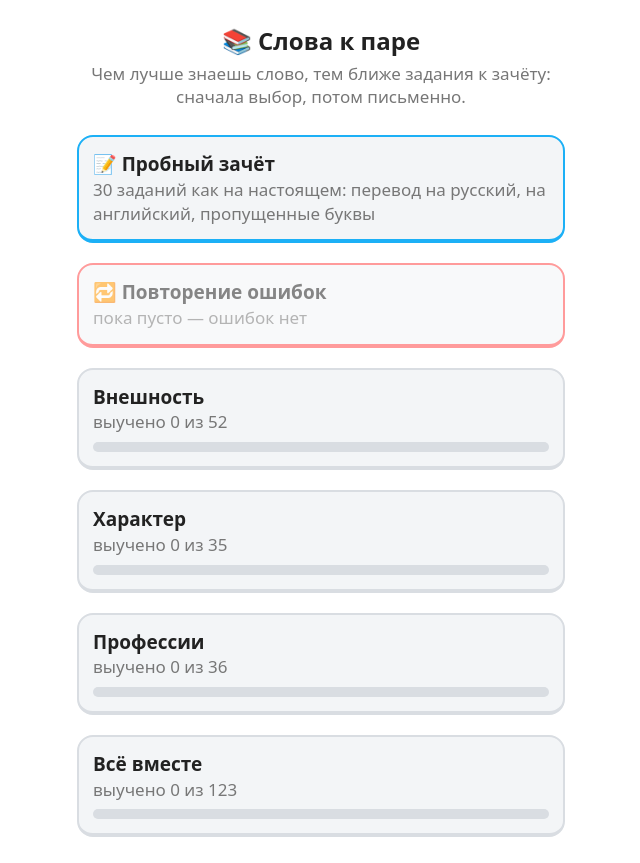
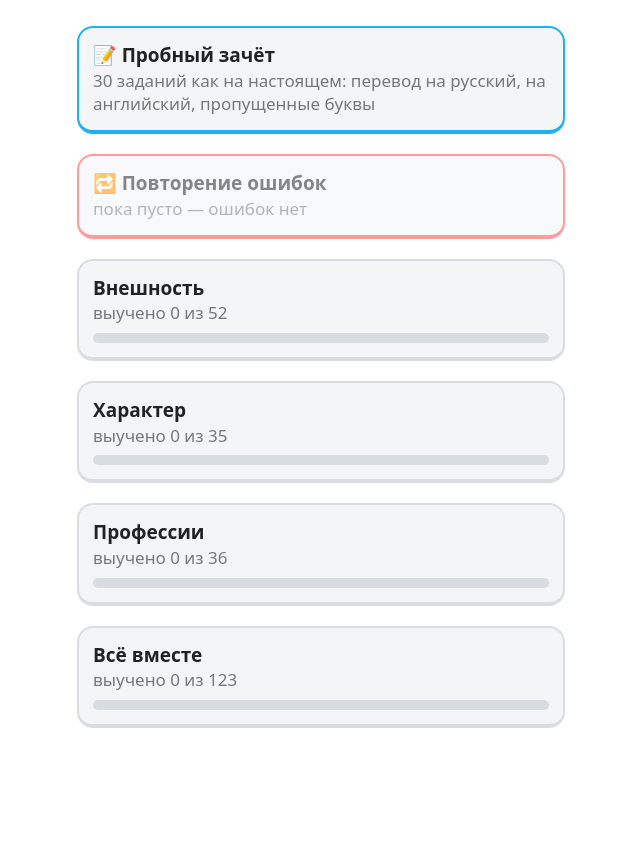
Before and after one commit to zip228/xyy, a plain HTML site: page index.html in a window 1280 px wide. Shown: the whole page, without its empty margins (319-959 px from the left). After the commit the page ends 800 px from the top, so only its background shows below. Drawn offline with Linux system fonts and the light colour scheme.

Commit message:
Update index.html

```diff
--- a/index.html
+++ b/index.html
@@ -81,8 +81,7 @@ function menu(){xp=0;
   const row=(k,name,ws)=>{const m=ws.filter(w=>sc(w)>=3).length;
     const pct=(ws.reduce((a,w)=>a+Math.min(sc(w),3),0)/(ws.length*3)*100).toFixed(1);
     return `<button class="deck" onclick="start('${k}')"><b>${name}</b><div style="color:var(--mut)">выучено ${m} из ${ws.length}</div><div class="bar"><i style="width:${pct}%"></i></div></button>`};
-  $.innerHTML=`<h1>📚 Слова к паре</h1><div class="sub">Чем лучше знаешь слово, тем ближе задания к зачёту: сначала выбор, потом письменно.</div>
-  ${stOK?"":`<div class="sub" style="color:var(--r)">⚠️ Браузер не даёт сохранить прогресс: после закрытия страницы он обнулится.</div>`}
+  $.innerHTML=`${stOK?"":`<div class="sub" style="color:var(--r)">⚠️ Браузер не даёт сохранить прогресс: после закрытия страницы он обнулится.</div>`}
   <button class="deck" style="border-color:var(--b)" onclick="startTest()"><b>📝 Пробный зачёт</b><div style="color:var(--mut)">30 заданий как на настоящем: перевод на русский, на английский, пропущенные буквы</div></button>`+
   (()=>{const n=misN();return `<button class="deck" style="border-color:var(--r)" onclick="start('mistakes')"${n?"":" disabled"}><b>🔁 Повторение ошибок</b><div style="color:var(--mut)">${n?`${n} ${plural(n,"слово","слова","слов")} на повторение · слово уходит из списка, когда ответишь верно`:"пока пусто — ошибок нет"}</div></button>`})()+
   Object.keys(D).map(k=>row(k,D[k].name,D[k].w)).join("")+row("all","Всё вместе",ALL);
```
